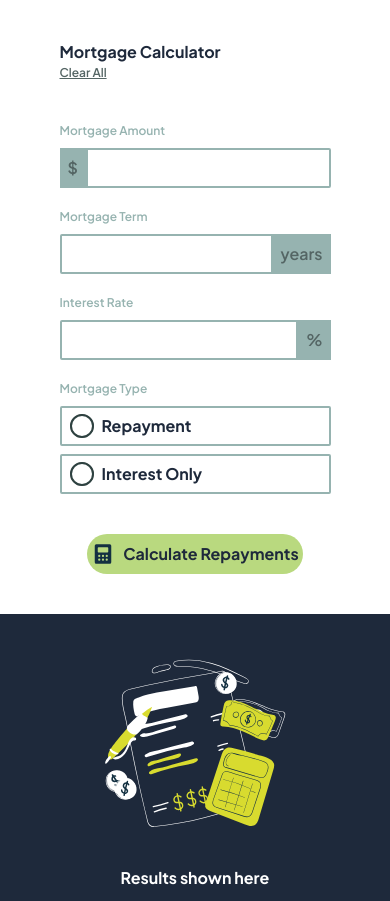
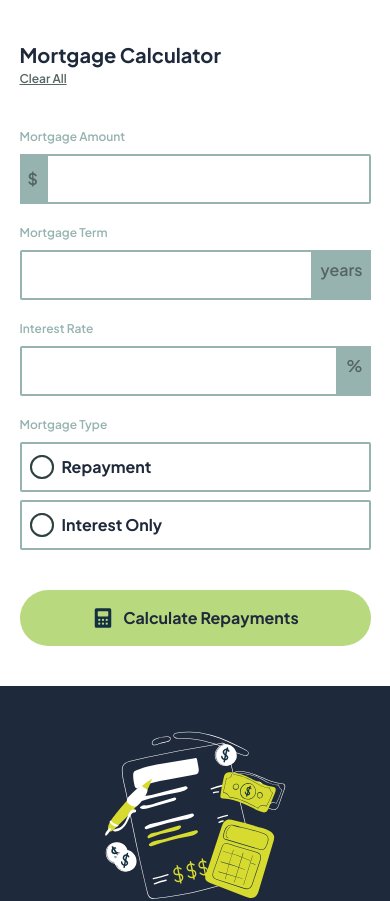
Before and after one commit to Abed001/mortgage-calculator, a React (Vite) app: page / in a window 390 px wide. Shown: the top 901 px of the page. Built offline with nearby package versions, Linux system fonts and the light colour scheme; a web font is replaced by a local one.

Commit message:
finished half of  the radio input styling

```diff
--- a/src/App.jsx
+++ b/src/App.jsx
@@ -11,21 +11,21 @@ function App() {
 
   return (
     <div className='flex justify-center items-center w-full lg:h-[100vh]'>
-      <div className=' bg-white lg:rounded-3xl flex justify-center items-center flex-col lg:flex-row w-full h-full lg:w-[60%] lg:h-[70%]  '>
+      <div className=' bg-white lg:rounded-3xl flex justify-center items-center flex-col lg:flex-row w-full h-full lg:w-[60%] lg:h-[90%]  '>
         <div className='bg-white lg:rounded-3xl flex h-[100%] w-[100%] lg:w-[500px]'>
-          <div className='border-radius w-[90%] flex flex-col mx-auto px-10 mt-10 lg:px-0 lg:mt-0 lg:py-5 '>
+          <div className='border-radius w-[90%] flex flex-col mx-auto mt-10 lg:px-0 lg:mt-0 lg:py-5 '>
             <div className='flex flex-col lg:flex-row justify-between'>
-              <p className='text-slate-800 font-bold'>Mortgage Calculator</p>
+              <p className='text-slate-800 font-bold text-[20px]'>Mortgage Calculator</p>
               <p className='font-semibold cursor-pointer underline text-[12px] text-slate-700'>Clear All</p>
             </div>
 
-            <div className='mt-10 w-[100%]'>
+            <div className='mt-10 w-[100%] '>
               <form onSubmit={handleSubmit(onSubmit)}>
 
                 <div className='flex flex-col '>
                   <label className=' font-semibold text-[12px] text-slate-300 mb-2'>Mortgage Amount</label>
                   <div className='flex'>
-                    <div><p className="font-semibold text-slate-700 bg-slate-300 p-2 h-[40px] flex justify-center items-center">$</p></div>
+                    <div><p className="font-semibold text-slate-700 bg-slate-300 p-2 h-[50px] lg:h-[40px] flex justify-center items-center">$</p></div>
                     <div className='flex flex-col w-[100%] '>
                       <input className='lg:mb-2 w-[100%]' {...register('mortgageAmount', { required: true })} />
                       <div> {errors.mortgageAmount && <p className='text-[12px] -ml-[25px]'> This field is required</p>}</div>
@@ -39,7 +39,7 @@ function App() {
                       <div className='flex'>
                         <input className='input-reverse w-[100%]' {...register('mortgageTerm', { required: true })} />
                         {errors.mortgageTerm && <p>This field is required</p>}
-                        <div><p className="font-semibold text-slate-700 bg-slate-300 p-2 h-[40px]">years</p></div>
+                        <div><p className="font-semibold text-slate-700 bg-slate-300 p-2 h-[50px] lg:h-[40px]">years</p></div>
                       </div>
 
                     </div>
@@ -49,7 +49,7 @@ function App() {
                       <div className='flex'>
                         <input className='input-reverse  w-[100%]' {...register('interestRate', { required: true })} />
                         {errors.interestRate && <p>This field is required</p>}
-                        <div><p className="font-semibold text-slate-700 bg-slate-300 p-2 h-[40px]">%</p></div>
+                        <div><p className="font-semibold text-slate-700 bg-slate-300 p-2 h-[50px] lg:h-[40px]">%</p></div>
                       </div>
 
                     </div>
@@ -58,19 +58,19 @@ function App() {
                   <div className=' flex flex-col mt-5  '>
                     <label className='font-semibold text-[12px] text-slate-300 mb-2'>Mortgage Type</label>
 
-                    <div className='relative border-2 border-slate-300 rounded-sm  h-[40px]  p-2 flex justify-start items-center'>
-                      <input className='inputs w-6 ' type="radio" />
+                    <div className='relative border-2 border-slate-300 rounded-sm h-[50px] lg:h-[40px]  p-2 flex justify-start items-center'>
+                      <input className='inputs inputss w-6 ' type="radio" />
                       <p className='ml-2 font-bold text-slate-800'>Repayment</p></div>
 
 
-                    <div className='relative mt-2 border-2 border-slate-300 rounded-sm  h-[40px]  p-2 flex justify-start items-center'>
-                      <input className='inputs w-6' type="radio" />
+                    <div className='relative mt-2 border-2 border-slate-300 rounded-sm h-[50px] lg:h-[40px]  p-2 flex justify-start items-center'>
+                      <input className=' inputss inputs w-6' type="radio" />
                       <p className='ml-2 font-bold text-slate-800'>Interest Only</p></div>
 
                   </div>
                 </div>
                 <div className='w-[100%] flex justify-center lg:justify-start'>
-                  <button className='mb-10 cursor-pointer mt-10 bg-lime w-[80%] py-2 rounded-full text-slate-800 font-bold flex justify-center items-center gap-x-2 ' type="submit" ><Iconcalculator />Calculate Repayments</button>
+                  <button className='mb-10 cursor-pointer mt-10 bg-lime w-[100%] lg:w-[80%] py-4 lg:py-2 rounded-full text-slate-800 font-bold flex justify-center items-center gap-x-2 ' type="submit" ><Iconcalculator />Calculate Repayments</button>
                 </div>
               </form>
 
--- a/src/index.css
+++ b/src/index.css
@@ -57,13 +57,51 @@ input {
 }
 
 
-.inputs::before{
+@media only screen and (max-width: 600px) {
+  input {
+    height: 50px
+  }
+
+  .input-reverse {
+    height: 50px;
+  }
+
+}
+
+@media only screen and (max-width: 600px) { /* Adjust breakpoint as needed */
+  .inputs::before {
+    content: '';
+    margin-top: 7px;
+    position: absolute;
+    width: 24px;
+    height: 24px;
+    top: 4px;
+    left: 8px;
+    border: 2px solid var(--slate900);
+    border-radius: 100px;
+    display: block; /* Show the element on small screens */
+  }
+}
+
+@media only screen and (min-width: 601px) { /* Adjust breakpoint as needed */
+  .inputs::before {
+    display: none; /* Hide the element on large screens */
+  }
+}
+
+
+
+@media only screen and (min-width: 601px) { /* Adjust breakpoint as needed */
+  .inputss::before{
     content: '';
     position: absolute;
     width: 24px;
     height: 24px;
-  top: 6px;
+    margin-top: 2px;
+    top: 4px;
     left:8px;
     border: 2px solid var(--slate900);
     border-radius: 100px;
+    display: block;
   }
+}
```
Lines whose indentation alone changed are shown as unchanged.
